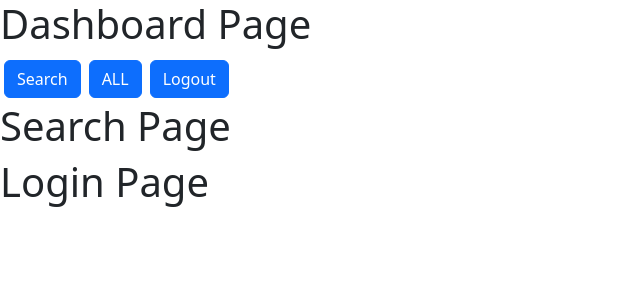
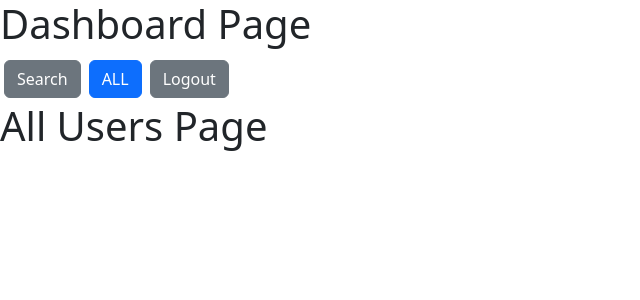
Before and after one commit to CynthiaMugo/React-Intro, a React (Vite) app: page /dashboard in a window 1280 px wide. Shown: the top 300 px of the page, without its empty margins (0-640 px from the left). Built offline with nearby package versions, Linux system fonts and the light colour scheme.

Commit message:
Automatic routing

```diff
--- a/package.json
+++ b/package.json
@@ -12,7 +12,9 @@
   "dependencies": {
     "bootstrap": "^5.3.7",
     "react": "^19.1.0",
-    "react-dom": "^19.1.0"
+    "react-dom": "^19.1.0",
+    "react-router": "^7.7.0",
+    "react-router-dom": "^7.7.0"
   },
   "devDependencies": {
     "@eslint/js": "^9.30.1",
--- a/src/Routing/ReactRouter/DashBoard.jsx
+++ b/src/Routing/ReactRouter/DashBoard.jsx
@@ -1,14 +1,16 @@
 import Search from "./Search";
 import Login from "./Login";
 import NavComponent from "./NavComponent";
+import { Outlet } from "react-router";
 
 function Dashboard() {
   return (
     <div>
       <h1>Dashboard Page</h1>
       <NavComponent />
-      <Search />
-      <Login />
+      {/* <Search />
+      <Login /> */}
+      <Outlet />
     </div>
   );
 }
--- a/src/Routing/ReactRouter/NavComponent.jsx
+++ b/src/Routing/ReactRouter/NavComponent.jsx
@@ -1,9 +1,21 @@
+import { useNavigate, useLocation } from "react-router";
 function NavComponent() {
+  const navigate = useNavigate();
+  const location = useLocation();
+  console.log(location);
+  const getClass = (toCheck) => {
+    let path = location.pathname;
+    if (path === toCheck) {
+      return "btn btn-primary m-1";
+    } else {
+      return "btn btn-secondary m-1";
+    }
+  }
     return (
     <div>
-      <button className={`btn btn-primary  m-1`}>Search</button>
-      <button className={`btn btn-primary m-1`}>ALL</button>
-      <button className={`btn btn-primary m-1`}>Logout</button>
+      <button onClick={() => {navigate("/dashboard/search")}} className={`btn ${getClass("/dashboard/search")}`}>Search</button>
+      <button onClick={() => {navigate("/dashboard")}} className={`btn ${getClass("/dashboard")}`}>ALL</button>
+      <button onClick={() => {navigate("/")}} className={`btn btn-secondary m-1`}>Logout</button>
     </div>
     );
 }
--- a/src/Routing/ReactRouter/index.jsx
+++ b/src/Routing/ReactRouter/index.jsx
@@ -0,0 +1,21 @@
+import { BrowserRouter, Routes, Route } from 'react-router-dom';
+
+import All from './All';
+import Search from './Search';
+import Login from './Login';
+import DashBoard from "./DashBoard"
+
+function ReactRouter() {
+    return (
+        <BrowserRouter>
+            <Routes>
+                <Route path="/" element={<Login />} />
+                <Route path="/dashboard" element={<DashBoard />}>
+                    <Route path="" element={<All />} />
+                    <Route path="search" element={<Search />} />
+                </Route>
+            </Routes>
+        </BrowserRouter>
+    )
+}
+export default ReactRouter;
--- a/src/main.jsx
+++ b/src/main.jsx
@@ -40,6 +40,7 @@ import SimpleEffect from './Hooks/Effects/SimpleEffect';
 import 'bootstrap/dist/css/bootstrap.min.css';
 import ManualRoute from './Routing/ManualRoutes/index.jsx';
 import Dashboard from './Routing/ReactRouter/DashBoard.jsx';
+import ReactRouter from './Routing/ReactRouter/index.jsx';
 
 createRoot(document.getElementById('root')).render(
   <StrictMode>
@@ -64,7 +65,8 @@ createRoot(document.getElementById('root')).render(
     {/* <FormState /> */}
     {/* <SimpleEffect /> */}
     {/* <ManualRoute /> */}
-    <Dashboard />
+    {/* <Dashboard /> */}
+    <ReactRouter/>
   </StrictMode>,
 );
 
```
Also changed, not shown: 1 other file (tests, documents, lock files or other folders).
